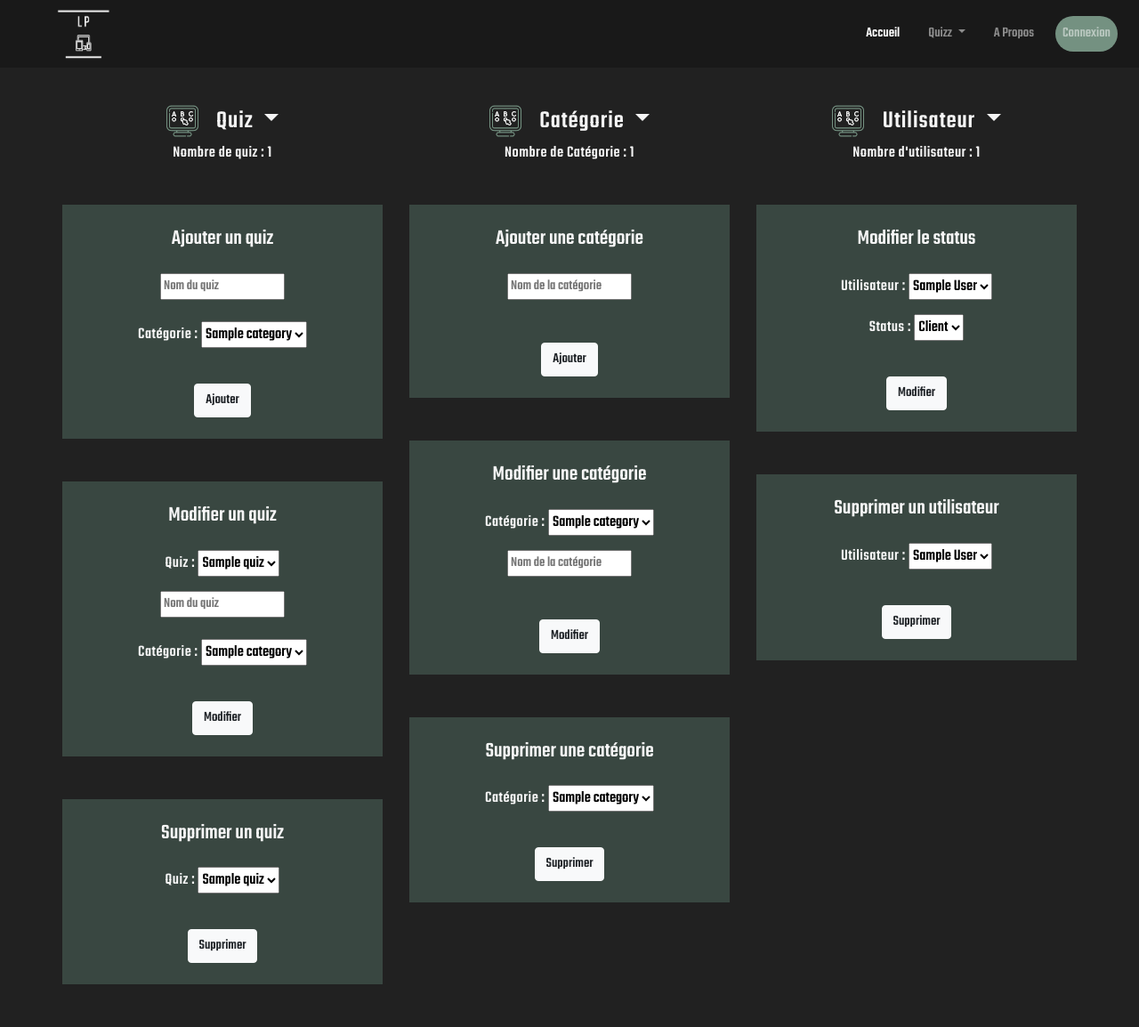
After one commit to LenaPancher/quizz, a PHP site: page /dashboard.php in a window 1280 px wide. The commit adds this page. Shown: the whole page at 89% size. Run offline with PHP 8.4, Linux system fonts and the light colour scheme; tables that the repository leaves empty or names only in its code hold one stand-in row (values such as "Sample post"); some libraries are stand-ins or nearby versions.

Commit message:
avancement dans la page du tableau de bordé

```diff
--- a/aboutMe.php
+++ b/aboutMe.php
@@ -5,7 +5,7 @@ include('navbar.php');
 <body class="body">
 
 <section class="headerAboutMe container-fluid p-0 d-flex text-center">
-    <div class="row mt-5 mb-5 w-100">
+    <div class="row my-5 w-100">
         <div class="col-7 align-self-center">
             <h1>Pancher Léna</h1>
             <hr/>
@@ -223,4 +223,3 @@ include("footer.php");
 ?>
 
 </body>
-</html>
--- a/connexion.php
+++ b/connexion.php
@@ -38,5 +38,5 @@ include('navBar.php')
     </div>
 </div>
 
-<script type="text/javascript" src="script/script.js"></script>
+<script type="text/javascript" src="script/connexion.js"></script>
 </body>
--- /dev/null
+++ b/dashboard.php
@@ -0,0 +1,177 @@
+<?php
+include('navbar.php');
+include('formDashboard.php');
+
+?>
+
+<body class="body">
+<section class="container p-0">
+    <div class="row my-5">
+        <!-- Partie Quiz -->
+        <div class="col-4 text-center">
+            <div>
+                <h3>
+                    <img src="img/testing.png" width="10%" class="mr-3">
+                    <button class="btnDashboard dropdown-toggle p-0" type="button" data-toggle="dropdown"
+                            aria-haspopup="true" aria-expanded="false">Quiz
+                    </button>
+                    <div class="dropdown-menu" aria-labelledby="dropdownMenuButton">
+                        <a class="dropdown-item" href="#">Ajouter</a>
+                        <a class="dropdown-item" href="#">Modifier</a>
+                        <a class="dropdown-item" href="#">Supprimer</a>
+                    </div>
+                </h3>
+                <p>Nombre de quiz : <?php echo nb('quiz') ?></p>
+            </div>
+
+            <!-- Ajouter / Modifier / Supprimer -->
+            <div class="addQuiz mt-5 py-4 blocDashBoard">
+                <h4 class="mb-4">Ajouter un quiz</h4>
+                <form method="post" action="#">
+                    <input type="text" id="addNameProduct" name="name" placeholder="Nom du quiz" required> <br><br>
+                    <p class="">Catégorie :
+                        <select name="categorie">
+                            <?php choiceCategory(); ?>
+                        </select>
+                    </p>
+                    <br>
+                    <input type="submit" class="btn btn-light" value="Ajouter">
+                </form>
+            </div>
+            <div class="modifyQuiz mt-5 py-4 blocDashBoard">
+                <h4 class="mb-4">Modifier un quiz</h4>
+                <form method="post" action="#">
+                    <p class="">Quiz :
+                        <select name="quiz">
+                            <?php choiceQuiz(); ?>
+                        </select>
+                    </p>
+                    <input type="text" id="addNameProduct" name="name" placeholder="Nom du quiz" required> <br><br>
+                    <p class="">Catégorie :
+                        <select name="categorie">
+                            <?php choiceCategory(); ?>
+                        </select>
+                    </p>
+                    <br>
+                    <input type="submit" class="btn btn-light" value="Modifier">
+                </form>
+            </div>
+            <div class="deleteQuiz mt-5 py-4 blocDashBoard">
+                <h4 class="mb-4">Supprimer un quiz</h4>
+                <form method="post" action="#">
+                    <p class="">Quiz :
+                        <select name="quiz">
+                            <?php choiceQuiz(); ?>
+                        </select>
+                    </p>
+                    <br>
+                    <input type="submit" class="btn btn-light" value="Supprimer">
+                </form>
+            </div>
+        </div>
+
+        <!-- Partie Catégorie -->
+        <div class="col-4 text-center">
+            <div>
+                <h3>
+                    <img src="img/testing.png" width="10%" class="mr-3">
+                    <button class="btnDashboard dropdown-toggle p-0" type="button" data-toggle="dropdown"
+                            aria-haspopup="true" aria-expanded="false">Catégorie
+                    </button>
+                    <div class="dropdown-menu" aria-labelledby="dropdownMenuButton">
+                        <a class="dropdown-item" href="#">Ajouter</a>
+                        <a class="dropdown-item" href="#">Modifier</a>
+                        <a class="dropdown-item" href="#">Supprimer</a>
+                    </div>
+                </h3>
+                <p>Nombre de Catégorie : <?php echo nb('category'); ?></p>
+            </div>
+
+            <!-- Ajouter / Modifier / Supprimer -->
+            <div class="addCategory mt-5 py-4 blocDashBoard">
+                <h4 class="mb-4">Ajouter une catégorie</h4>
+                <form method="post" action="#">
+                    <input type="text" id="addNameProduct" name="name" placeholder="Nom de la catégorie" required> <br><br>
+                    <br>
+                    <input type="submit" class="btn btn-light" value="Ajouter">
+                </form>
+            </div>
+            <div class="modifyCategory mt-5 py-4 blocDashBoard">
+                <h4 class="mb-4">Modifier une catégorie</h4>
+                <form method="post" action="#">
+                    <p class="">Catégorie :
+                        <select name="category">
+                            <?php choiceCategory(); ?>
+                        </select>
+                    </p>
+                    <input type="text" id="addNameProduct" name="name" placeholder="Nom de la catégorie" required> <br><br>
+                    <br>
+                    <input type="submit" class="btn btn-light" value="Modifier">
+                </form>
+            </div>
+            <div class="deleteQuiz mt-5 py-4 blocDashBoard">
+                <h4 class="mb-4">Supprimer une catégorie</h4>
+                <form method="post" action="#">
+                    <p class="">Catégorie :
+                        <select name="category">
+                            <?php choiceCategory(); ?>
+                        </select>
+                    </p>
+                    <br>
+                    <input type="submit" class="btn btn-light" value="Supprimer">
+                </form>
+            </div>
+        </div>
+
+        <!-- Partie Utilisateur -->
+        <div class="col-4 text-center">
+            <div>
+                <h3>
+                    <img src="img/testing.png" width="10%" class="mr-3">
+                    <button class="btnDashboard dropdown-toggle p-0" type="button" data-toggle="dropdown"
+                            aria-haspopup="true" aria-expanded="false">Utilisateur
+                    </button>
+                    <div class="dropdown-menu" aria-labelledby="dropdownMenuButton">
+                        <a class="dropdown-item" href="#">Modifier</a>
+                        <a class="dropdown-item" href="#">Supprimer</a>
+                    </div>
+                </h3>
+                <p>Nombre d'utilisateur : <?php echo nb('user'); ?></p>
+            </div>
+
+            <!-- Modifier / Supprimer -->
+            <div class="modifyUser mt-5 py-4 blocDashBoard">
+                <h4 class="mb-4">Modifier le status</h4>
+                <form method="post" action="#">
+                    <p class="">Utilisateur :
+                        <select name="user">
+                            <?php choiceUser(); ?>
+                        </select>
+                    </p>
+                    <p class="">Status :
+                        <select name="status">
+                            <?php choiceStatus(); ?>
+                        </select>
+                    </p>
+                    <br>
+                    <input type="submit" class="btn btn-light" value="Modifier">
+                </form>
+            </div>
+            <div class="deleteUser mt-5 py-4 blocDashBoard">
+                <h4 class="mb-4">Supprimer un utilisateur</h4>
+                <form method="post" action="#">
+                    <p class="">Utilisateur :
+                        <select name="user">
+                            <?php choiceUser(); ?>
+                        </select>
+                    </p>
+                    <br>
+                    <input type="submit" class="btn btn-light" value="Supprimer">
+                </form>
+            </div>
+        </div>
+    </div>
+</section>
+
+<script type="text/javascript" src="script/dashboard.js"></script>
+</body>
--- /dev/null
+++ b/formDashboard.php
@@ -0,0 +1,43 @@
+<?php
+function nb($tableBdd) {
+    $reponse = insertBdd()->query('SELECT COUNT(id_'.$tableBdd.') FROM '.$tableBdd);
+    $resultat = $reponse->fetch();
+    return $resultat[0];
+}
+
+function choiceCategory() {
+    $reponse = insertBdd()->query('SELECT id_category, nameCategory FROM category');
+    while ($donnees = $reponse->fetch()) {
+        ?>
+        <option value="<?php echo $donnees['id_category'] ?>"><?php echo $donnees['nameCategory'] ?></option>
+        <?php
+    }
+}
+
+function choiceQuiz() {
+    $reponse = insertBdd()->query('SELECT id_quiz, nameQuiz FROM quiz');
+    while ($donnees = $reponse->fetch()) {
+        ?>
+        <option value="<?php echo $donnees['id_quiz'] ?>"><?php echo $donnees['nameQuiz'] ?></option>
+        <?php
+    }
+}
+
+function choiceUser() {
+    $reponse = insertBdd()->query('SELECT id_user, firstname, lastname FROM user');
+    while ($donnees = $reponse->fetch()) {
+        ?>
+        <option value="<?php echo $donnees['id_user'] ?>"><?php echo $donnees['firstname'] ?> <?php echo $donnees['lastname'] ?></option>
+        <?php
+    }
+}
+
+function choiceStatus() {
+    $reponse = insertBdd()->query('SELECT id_status, status FROM status');
+    while ($donnees = $reponse->fetch()) {
+        ?>
+        <option value="<?php echo $donnees['id_status'] ?>"><?php echo $donnees['status'] ?></option>
+        <?php
+    }
+}
+?>
--- /dev/null
+++ b/formDeconnexion.php
@@ -0,0 +1,5 @@
+<?php
+session_start();
+session_destroy();
+header('Location:connexion.php');
+?>
--- a/navBar.php
+++ b/navBar.php
@@ -1,3 +1,6 @@
+<?php
+require('sessionAndBdd.php');
+?>
 <!doctype html>
 <html lang="fr">
 
@@ -6,16 +9,18 @@
     <title>Quizz</title>
     <link rel="stylesheet" href="style/style.css">
     <link rel="stylesheet" href="https://use.fontawesome.com/releases/v5.10.2/css/all.css">
-    <link rel="stylesheet" href="https://stackpath.bootstrapcdn.com/bootstrap/4.3.1/css/bootstrap.min.css" integrity="sha384-ggOyR0iXCbMQv3Xipma34MD+dH/1fQ784/j6cY/iJTQUOhcWr7x9JvoRxT2MZw1T" crossorigin="anonymous">
+    <link rel="stylesheet" href="https://stackpath.bootstrapcdn.com/bootstrap/4.3.1/css/bootstrap.min.css"
+          integrity="sha384-ggOyR0iXCbMQv3Xipma34MD+dH/1fQ784/j6cY/iJTQUOhcWr7x9JvoRxT2MZw1T" crossorigin="anonymous">
 </head>
 
 <body>
 <header>
     <nav class="navbar navbar-expand-lg navbar-dark navbar-default fixed-top">
         <a href="index.php" class="mx-5">
-                <img src="img/logo.png" alt="logo" height="60px" width="60px" />
+            <img src="img/logo.png" alt="logo" height="60px" width="60px"/>
         </a>
-            <button class="navbar-toggler" type="button" data-toggle="collapse" data-target="#navbarSupportedContent" aria-controls="navbarSupportedContent" aria-expanded="false" aria-label="Toggle navigation">
+        <button class="navbar-toggler" type="button" data-toggle="collapse" data-target="#navbarSupportedContent"
+                aria-controls="navbarSupportedContent" aria-expanded="false" aria-label="Toggle navigation">
             <span class="navbar-toggler-icon"></span>
         </button>
 
@@ -25,7 +30,8 @@
                     <a class="nav-link active" href="index.php">Accueil</a>
                 </li>
                 <li class="nav-item dropdown mx-2">
-                        <a class="nav-link dropdown-toggle" href="#" id="navbarDropdown" role="button" data-toggle="dropdown" aria-haspopup="true" aria-expanded="false">
+                    <a class="nav-link dropdown-toggle" href="#" id="navbarDropdown" role="button"
+                       data-toggle="dropdown" aria-haspopup="true" aria-expanded="false">
                         Quizz
                     </a>
                     <div class="dropdown-menu" aria-labelledby="navbarDropdown">
@@ -36,20 +42,58 @@
                         <a class="dropdown-item" href="#">Test</a>
                     </div>
                 </li>
+                <?php
+                if (isset($_SESSION['status'])) {
+                    if (!empty($_SESSION['status'] == 'Client')) {
+                        ?>
+                        <li class="nav-item mx-2">
+                            <a class="nav-link" href="profil.php">Mon Profil</a>
+                        </li>
+                        <?php
+                    } else {
+                        ?>
+                        <li class="nav-item mx-2">
+                            <a class="nav-link" href="dashboard.php">Tableau de Bord</a>
+                        </li>
+                        <?php
+                    }
+                }
+                ?>
                 <li class="nav-item mx-2">
                     <a class="nav-link" href="aboutMe.php">A Propos</a>
                 </li>
+                <?php
+                if (isset($_SESSION['id'])) {
+                    ?>
                     <li class="nav-item mx-2">
-                        <a class="nav-link" href="connexion.php">Se connecter</a>
+                        <form method="post" action="formDeconnexion.php">
+                            <a type="submit" class="nav-link coAndDeco p-2" href="formDeconnexion.php">Déconnexion</a>
+                        </form>
                     </li>
+                    <?php
+                } else {
+                    ?>
+                    <li class="nav-item mx-2">
+                        <a class="nav-link coAndDeco p-2" href="connexion.php">Connexion</a>
+                    </li>
+                    <?php
+                }
+                ?>
             </ul>
         </div>
     </nav>
 </header>
 
-    <script src="https://code.jquery.com/jquery-3.3.1.slim.min.js" integrity="sha384-q8i/X+965DzO0rT7abK41JStQIAqVgRVzpbzo5smXKp4YfRvH+8abtTE1Pi6jizo" crossorigin="anonymous"></script>
-    <script src="https://cdnjs.cloudflare.com/ajax/libs/popper.js/1.14.7/umd/popper.min.js" integrity="sha384-UO2eT0CpHqdSJQ6hJty5KVphtPhzWj9WO1clHTMGa3JDZwrnQq4sF86dIHNDz0W1" crossorigin="anonymous"></script>
-    <script src="https://stackpath.bootstrapcdn.com/bootstrap/4.3.1/js/bootstrap.min.js" integrity="sha384-JjSmVgyd0p3pXB1rRibZUAYoIIy6OrQ6VrjIEaFf/nJGzIxFDsf4x0xIM+B07jRM" crossorigin="anonymous"></script>
+<script type="text/javascript" src="script/navbar.js"></script>
+<script src="https://code.jquery.com/jquery-3.3.1.slim.min.js"
+        integrity="sha384-q8i/X+965DzO0rT7abK41JStQIAqVgRVzpbzo5smXKp4YfRvH+8abtTE1Pi6jizo"
+        crossorigin="anonymous"></script>
+<script src="https://cdnjs.cloudflare.com/ajax/libs/popper.js/1.14.7/umd/popper.min.js"
+        integrity="sha384-UO2eT0CpHqdSJQ6hJty5KVphtPhzWj9WO1clHTMGa3JDZwrnQq4sF86dIHNDz0W1"
+        crossorigin="anonymous"></script>
+<script src="https://stackpath.bootstrapcdn.com/bootstrap/4.3.1/js/bootstrap.min.js"
+        integrity="sha384-JjSmVgyd0p3pXB1rRibZUAYoIIy6OrQ6VrjIEaFf/nJGzIxFDsf4x0xIM+B07jRM"
+        crossorigin="anonymous"></script>
 </body>
 
 </html>
--- /dev/null
+++ b/script/dashboard.js
@@ -0,0 +1,4 @@
+//Pour masquer la division :
+document.getElementById("display").style.display = none;
+///Pour afficher la division :
+document.getElementById("display").style.display = block;
--- /dev/null
+++ b/sessionAndBdd.php
@@ -0,0 +1,16 @@
+<?php
+if (!isset($_SESSION['id'])) {
+    session_start();
+}
+
+function insertBdd() {
+    try {
+       $bdd = new PDO('mysql:host=localhost;dbname=quizz;charset=utf8', 'root', '', array(PDO::ATTR_ERRMODE => PDO::ERRMODE_EXCEPTION));
+    } catch (Exception $e) {
+        die('Erreur : ' . $e->getMessage());
+    }
+
+    return $bdd;
+}
+
+?>
--- a/style/style.css
+++ b/style/style.css
@@ -24,13 +24,11 @@ button, .button{
     color: whitesmoke;
 }
 
-/* NAVBAR */
+/* NAVBAR ET FOOTER */
 .navbar-default, .footer{
     background-color: #191919;
     color: whitesmoke;
 }
-
-/* FOOTER */
 .footer {
     z-index: 2;
 }
@@ -42,7 +40,7 @@ button, .button{
     background-color: #749181;
 }
 
-/* CONNEXION / INSCRIPTION */
+/* CONNEXION / INSCRIPTION / DECONNEXION */
 .bodyConnexion{
     background: #212121;
     height: 100vh;
@@ -142,6 +140,10 @@ button.ghostSignIn, button.ghostSignUp{
 }
 .containerSignInAndUp.rightPanelActive .overlayRight{
     transform: translateX(20%);
+}
+.coAndDeco {
+    background-color: #749181;
+    border-radius:100px;
 }
 
 /* ABOUT ME */
@@ -405,3 +407,17 @@ hr{
     letter-spacing: 1px;
     color: #B0BEAA;
 }
+
+/* DASHBOARD */
+.btnDashboard{
+    color: whitesmoke;
+    background: #212121;
+    border: #212121;
+}
+.blocDashBoard {
+    background-color: #394741;
+    transition: all 0.3s ease-in-out;
+}
+.blocDashBoard:hover {
+    transform: translateY(-4px);
+}
```
Also changed, not shown: formConnexion.php (+7 -6 lines), profil.php (added, +8 -0 lines), script/navbar.js (added, +13 -0 lines), session.php (deleted, +0 -8 lines), img/categories.png (added), img/testing.png (added), img/user.png (added), script/connexion.js (renamed from script/script.js). Lines whose indentation alone changed are shown as unchanged.
